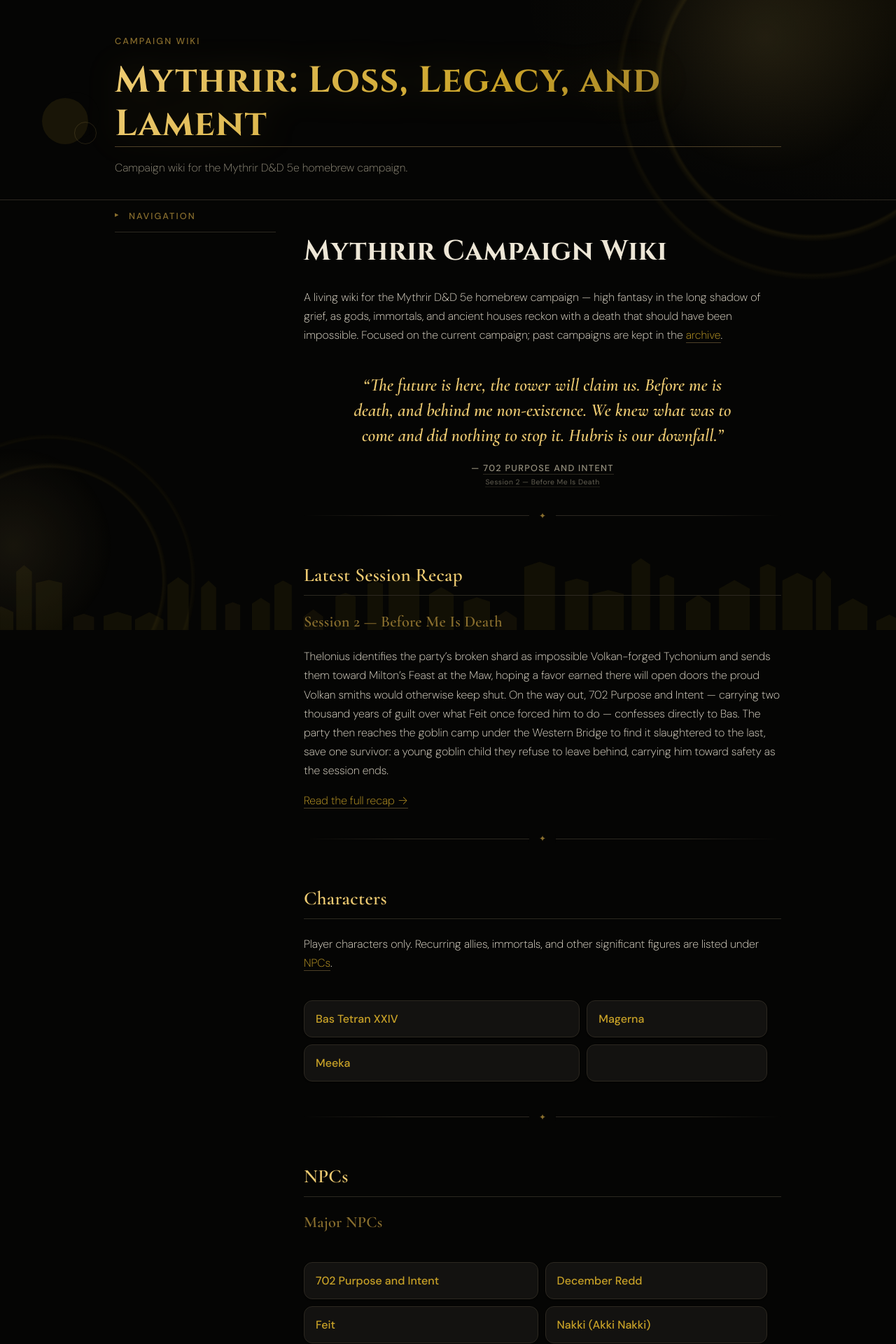
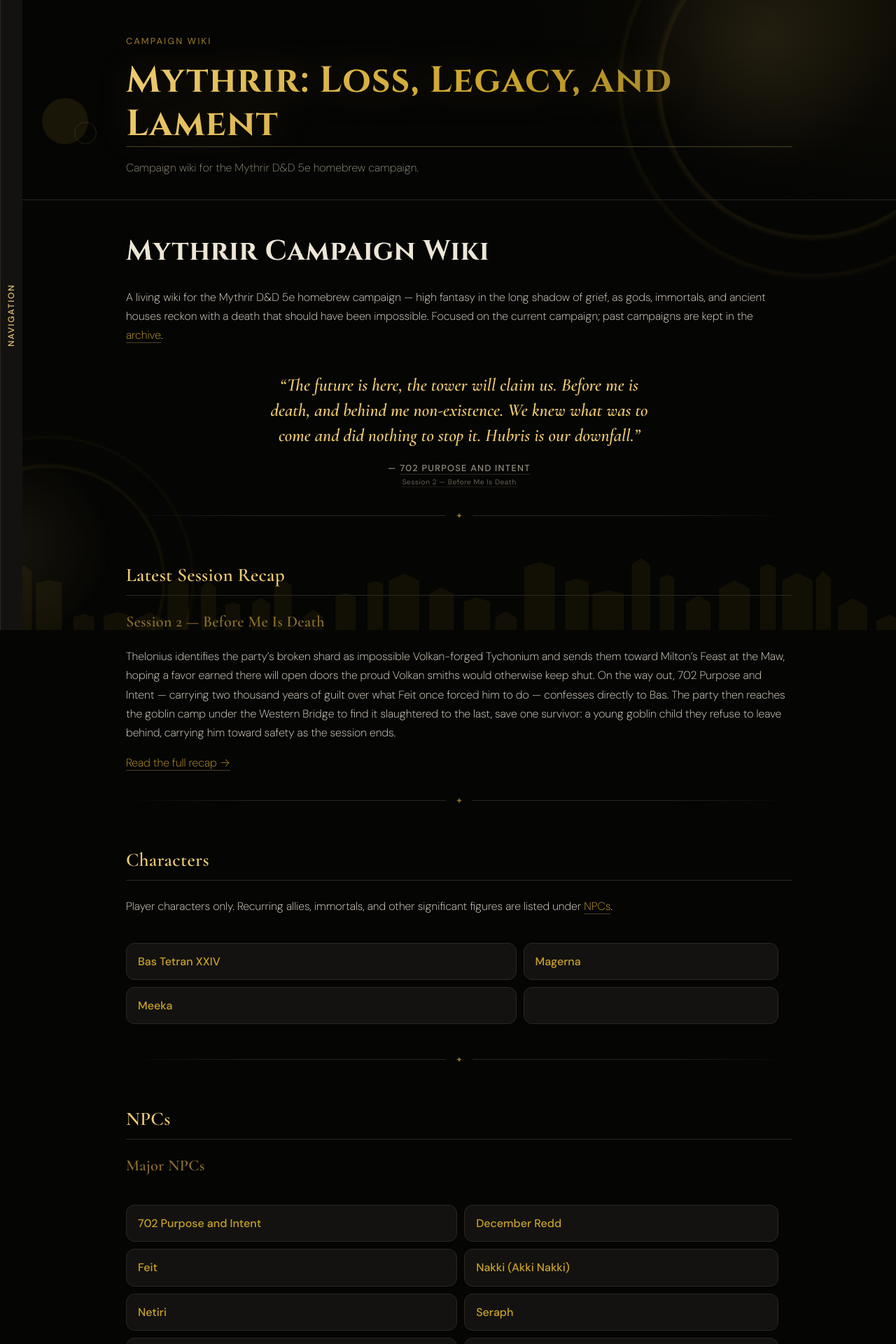
Before and after one commit to eskyuji/loss-legacy-lament, a Jekyll site: the page built from index.md, in a window 1280 px wide. Shown: the top 1920 px of the page at 70% size. Built offline with Jekyll 4.4.1, drawn with Linux system fonts in a browser that asks for light colours.

Commit message:
Rebuild sidebar as a fixed off-canvas drawer pinned to the viewport edge

```diff
--- a/_layouts/default.html
+++ b/_layouts/default.html
@@ -49,6 +49,8 @@
     </svg>
   </div>
 
+  {% include sidebar.html %}
+
   <header class="site-header">
     <div class="wrap">
       <p class="eyebrow">Campaign Wiki</p>
@@ -57,12 +59,9 @@
     </div>
   </header>
 
-  <div class="site-body wrap">
-    {% include sidebar.html %}
-    <main class="page">
-      {{ content }}
-    </main>
-  </div>
+  <main class="wrap page">
+    {{ content }}
+  </main>
 
   <footer class="site-footer">
     <div class="wrap">
--- a/assets/css/style.css
+++ b/assets/css/style.css
@@ -34,6 +34,7 @@ html {
 
 body {
   margin: 0;
+  padding-left: 32px;
   background:
     radial-gradient(ellipse 1200px 600px at 50% -10%, rgba(201, 162, 39, 0.10), transparent 60%),
     radial-gradient(ellipse 900px 500px at 100% 0%, rgba(201, 162, 39, 0.06), transparent 60%),
@@ -172,54 +173,53 @@ body {
   max-width: 46ch;
 }
 
-/* Sidebar navigation */
-
-.site-body {
-  display: grid;
-  grid-template-columns: 230px 1fr;
-  gap: 40px;
-  align-items: start;
-}
+/* Sidebar navigation — a fixed drawer pinned to the left edge of the
+   viewport, independent of the centered content column. The permanently
+   visible tab is the <summary>; opening the <details> slides the tree
+   panel out to its right as an overlay. */
 
 .site-nav {
-  position: sticky;
-  top: 24px;
-  max-height: calc(100vh - 48px);
-  overflow-y: auto;
+  position: fixed;
+  top: 0;
+  left: 0;
+  height: 100vh;
+  z-index: 50;
+  display: flex;
+  align-items: stretch;
 }
 
 .site-nav > summary {
   list-style: none;
   cursor: pointer;
-  position: relative;
-  padding: 4px 0 12px 20px;
-  margin-bottom: 4px;
+  writing-mode: vertical-rl;
+  transform: rotate(180deg);
+  display: flex;
+  align-items: center;
+  justify-content: center;
+  flex-shrink: 0;
+  width: 32px;
+  background: var(--bg-elevated);
+  border-right: 1px solid var(--border);
+  color: var(--gold-dim);
   font-weight: 500;
-  font-size: 0.8rem;
+  font-size: 0.75rem;
   letter-spacing: 0.16em;
   text-transform: uppercase;
-  color: var(--gold-dim);
-  border-bottom: 1px solid var(--border);
+  transition: color 0.15s ease;
 }
 .site-nav > summary::-webkit-details-marker { display: none; }
-.site-nav > summary::before {
-  content: "▸";
-  position: absolute;
-  left: 0;
-  top: 3px;
-  color: var(--gold-dim);
-  font-size: 0.85em;
-  transition: transform 0.15s ease;
-}
-.site-nav[open] > summary::before {
-  transform: rotate(90deg);
-}
 .site-nav > summary:hover {
   color: var(--gold-bright);
 }
 
 .site-nav-tree {
-  padding-top: 12px;
+  width: min(300px, 85vw);
+  height: 100vh;
+  overflow-y: auto;
+  background: var(--bg-elevated);
+  border-right: 1px solid var(--border);
+  box-shadow: 16px 0 40px rgba(0, 0, 0, 0.5);
+  padding: 24px 20px;
   display: flex;
   flex-direction: column;
   gap: 4px;
@@ -281,21 +281,10 @@ body {
   color: var(--gold-bright);
 }
 
-@media (max-width: 860px) {
-  .site-body {
-    display: block;
-  }
-  .site-nav {
-    position: static;
-    max-height: none;
-    margin-bottom: 28px;
-  }
-}
-
 /* Main content */
 
 main.page {
-  padding: 40px 0 64px;
+  padding: 40px 24px 64px;
 }
 
 main.page > h1:first-child {
```
